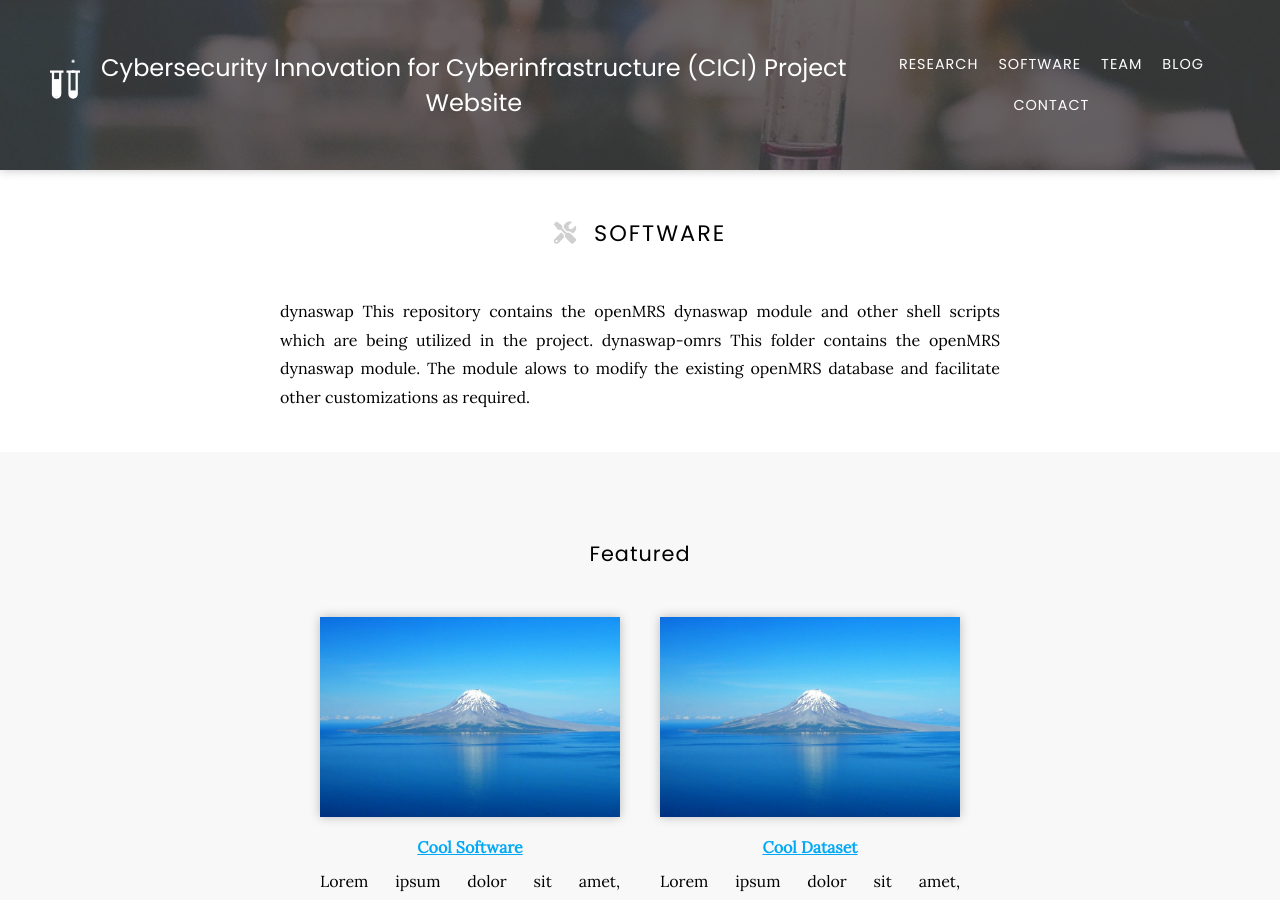
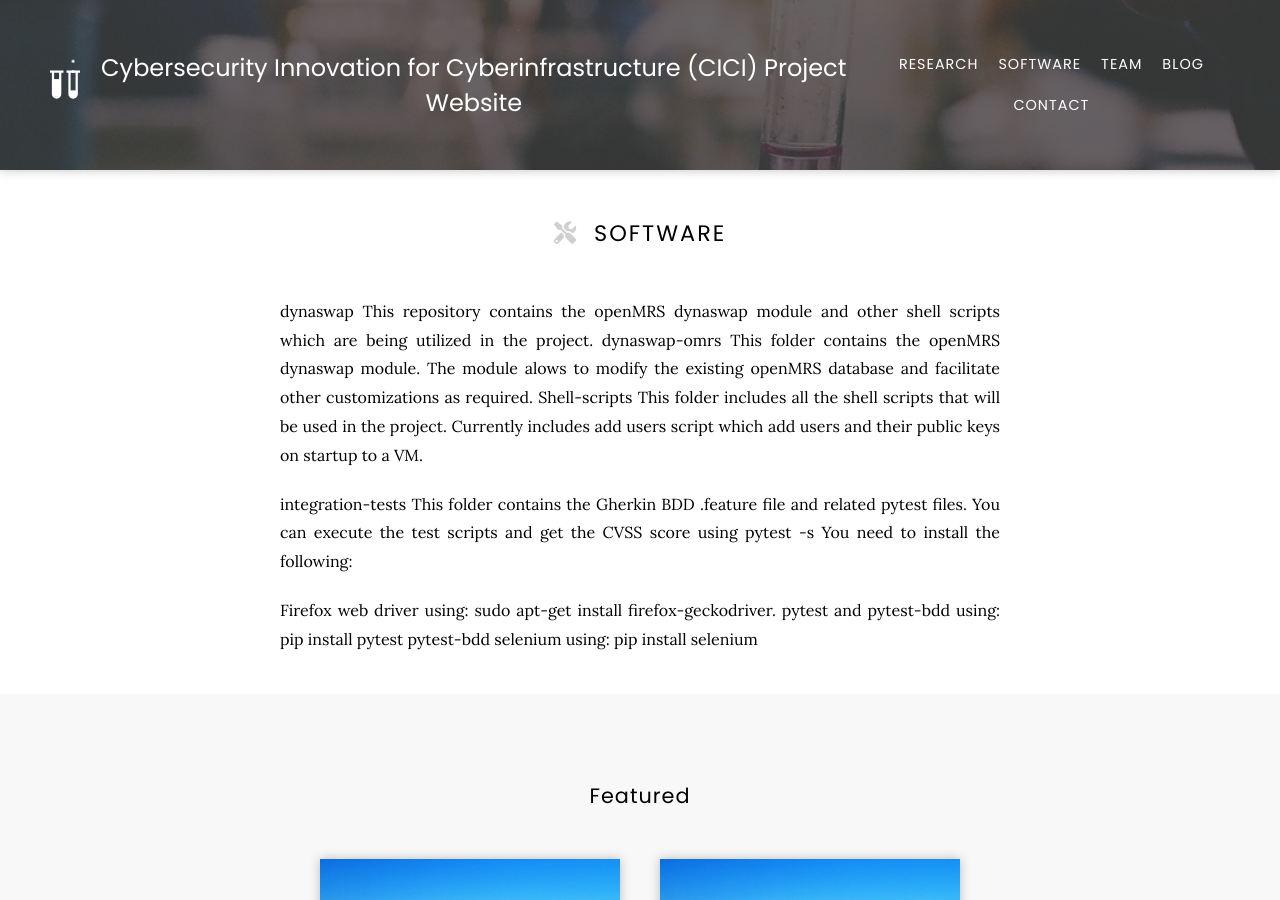
Before and after one commit to jpinnamraju/CICI, a Jekyll site: the page built from resources/index.md, in a window 1280 px wide and 900 px high. Built offline with Jekyll 4.4.1, drawn with Linux system fonts in a browser that asks for light colours; nearby versions of some CDN libraries.

Commit message:
added some content to software section

```diff
--- a/resources/index.md
+++ b/resources/index.md
@@ -8,6 +8,15 @@ dynaswap
 This repository contains the openMRS dynaswap module and other shell scripts which are being utilized in the project.
 dynaswap-omrs
 This folder contains the openMRS dynaswap module. The module alows to modify the existing openMRS database and facilitate other customizations as required.
+Shell-scripts
+This folder includes all the shell scripts that will be used in the project. Currently includes add users script which add users and their public keys on startup to a VM.
+
+integration-tests
+This folder contains the Gherkin BDD .feature file and related pytest files. You can execute the test scripts and get the CVSS score using pytest -s You need to install the following:
+
+Firefox web driver using: sudo apt-get install firefox-geckodriver.
+pytest and pytest-bdd using: pip install pytest pytest-bdd
+selenium using: pip install selenium
 <!-- section break -->
 
 ## Featured
```
